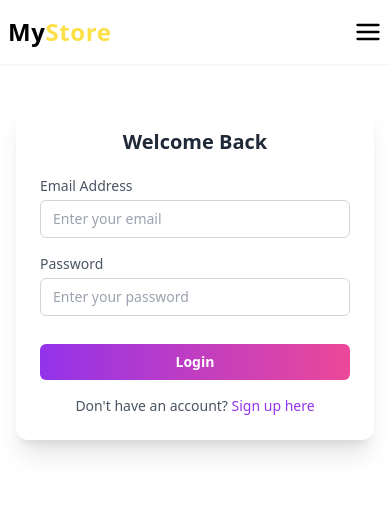
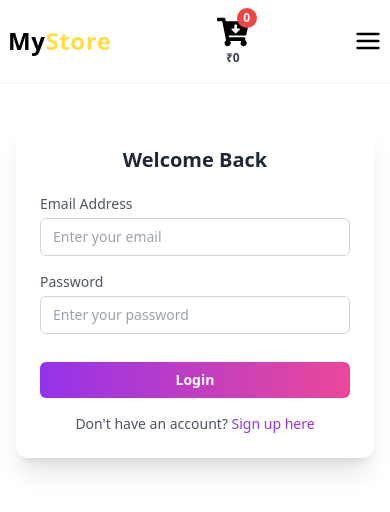
Before and after one commit to Ashish-Parashar/My-Ecommerce-Website, a React (Vite) app: page /checkout in a window 390 px wide. Shown: the top 512 px of the page. Built offline with nearby package versions, Linux system fonts and the light colour scheme.

Commit message:
Update header.jsx

```diff
--- a/src/Header/header.jsx
+++ b/src/Header/header.jsx
@@ -203,22 +203,43 @@ function Header({ setrole }) {
               }}
               className="relative flex flex-col items-center justify-center text-black transition-colors duration-300"
             >
+              {/* Cart Icon (optional) */}
               <div className="relative">
                 <FaCartArrowDown
                   className='text-[32px]'
                 />
+                {/* Quantity Badge */}
                 <span className="absolute -top-2 -right-2 bg-red-500 text-white text-xs font-semibold rounded-full w-5 h-5 flex items-center justify-center">
                   {totalQuantity}
                 </span>
               </div>
 
+              {/* Total */}
               <p className="text-xs sm:text-sm font-semibold text-gray-700 mt-0.5">
                 ₹{total}
               </p>
             </Link> : ''
 
             }
+          <Link
+            onClick={() => {
+              setshowcart(true)
+            }}
+            className="  md:hidden relative flex flex-col items-center justify-center text-black transition-colors duration-300"
+          >
+            <div className="relative">
+              <FaCartArrowDown
+                className='text-[32px]'
+              />
+              <span className="absolute -top-2 -right-2 bg-red-500 text-white text-xs font-semibold rounded-full w-5 h-5 flex items-center justify-center">
+                {totalQuantity}
+              </span>
+            </div>
 
+            <p className="text-xs sm:text-sm font-semibold text-gray-700 mt-0.5">
+              ₹{total}
+            </p>
+          </Link>
           {!showMenu ?
             < FiMenu className='block md:hidden font-bold text-[28px]'
               onClick={() => {
```
